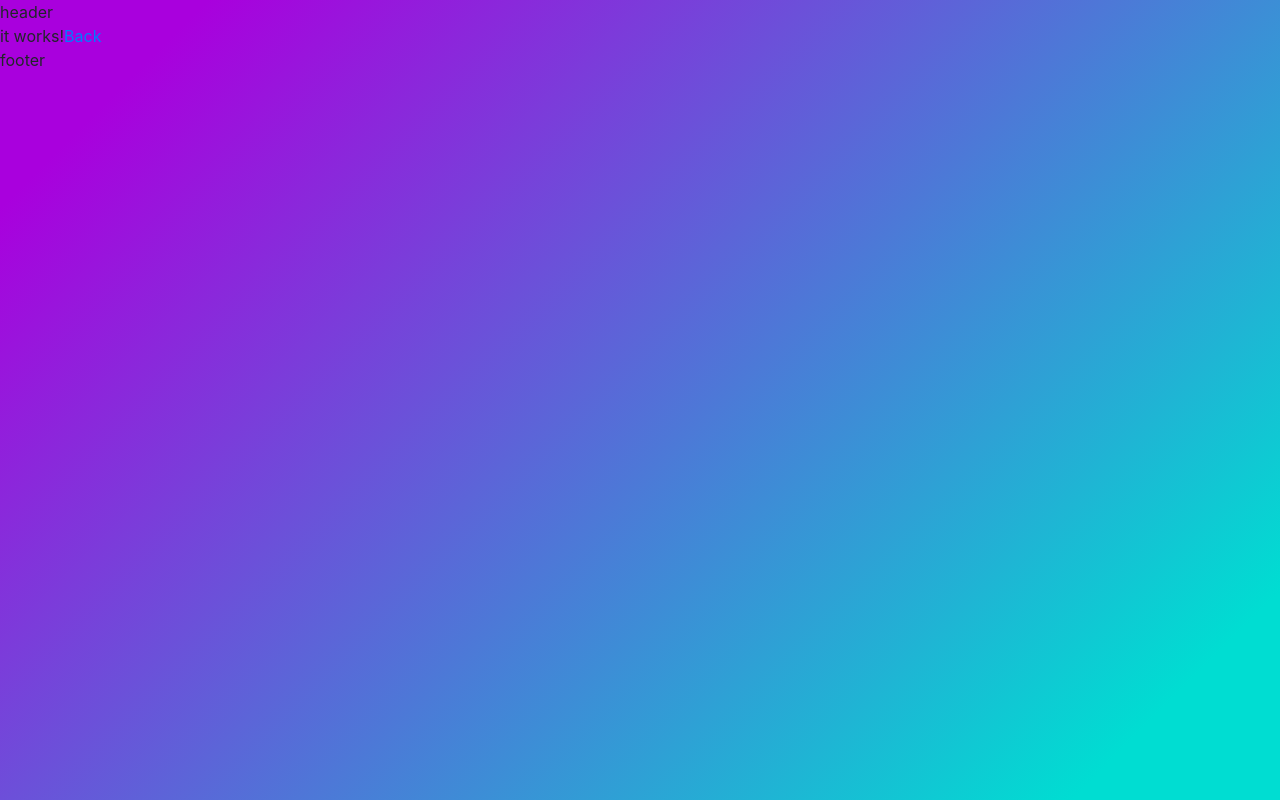
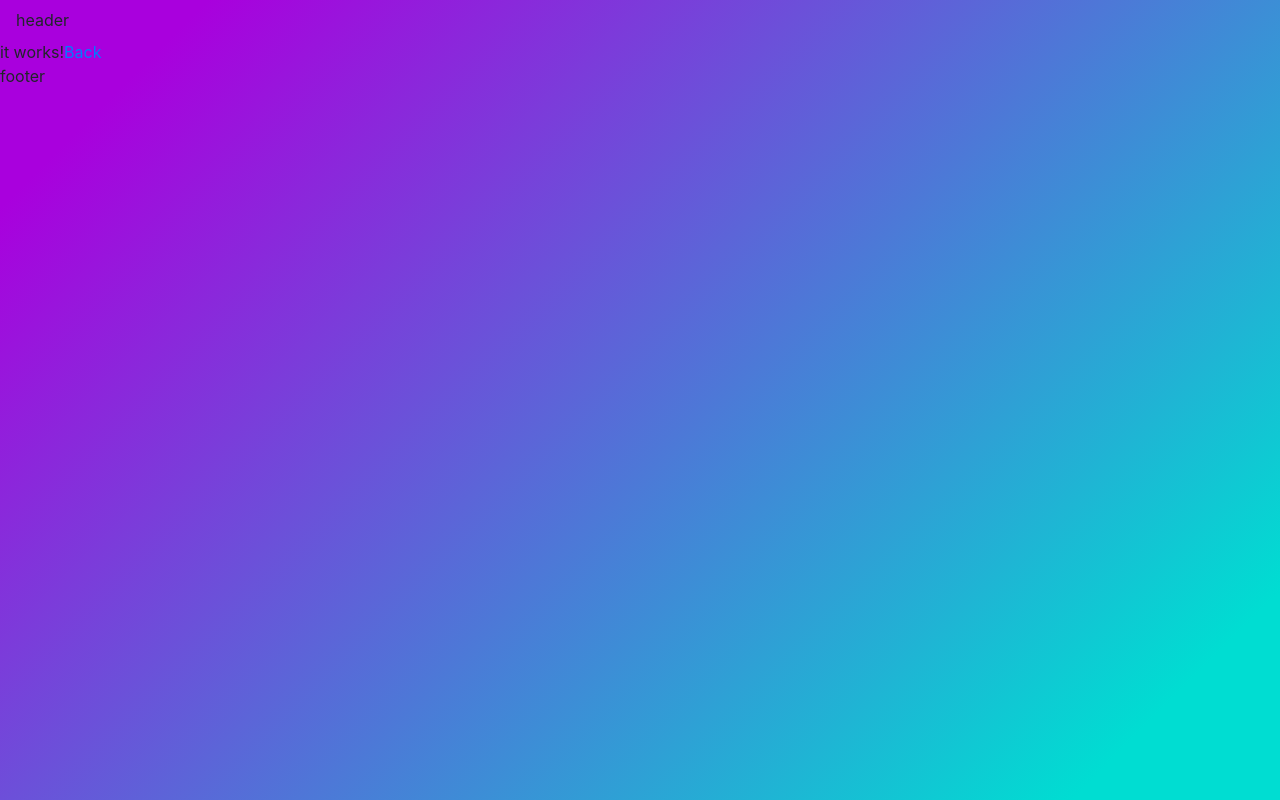
Before and after one commit to wearespacey/staythef-apex, a React (Create React App) app in the folder ddd/: page /contributor in a window 1280 px wide. Built offline with nearby package versions, Linux system fonts and the light colour scheme.

Commit message:
Add https://react-bootstrap.netlify.com/components/navbar/

```diff
--- a/ddd/src/components/PageLayout/index.tsx
+++ b/ddd/src/components/PageLayout/index.tsx
@@ -1,21 +1,26 @@
 import React, { ReactNode } from 'react';
 import './styles.css';
+import { Navbar } from 'react-bootstrap';
 
 type Props = {
-  children: ReactNode
+  children?: ReactNode
 };
 
 export const PageLayout: React.FC<Props> = ({children}) => {
 
   return (
     <>
-      <header>header</header>
+      <header>
+        <Navbar>
+          header
+        </Navbar>
+      </header>
 
-      <main>
-        {children}
-      </main>
+      <main>{children}</main>
 
-      <footer>footer</footer>
+      <footer>
+        footer
+      </footer>
     </>
   );
 };
--- a/ddd/src/pages/App/index.tsx
+++ b/ddd/src/pages/App/index.tsx
@@ -13,6 +13,7 @@ function App() {
           <Route exact path='/'>
             <Login />
           </Route>
+
           <Route path='/contributor'>
             <PageLayout>
               <span>it works!</span>
```
